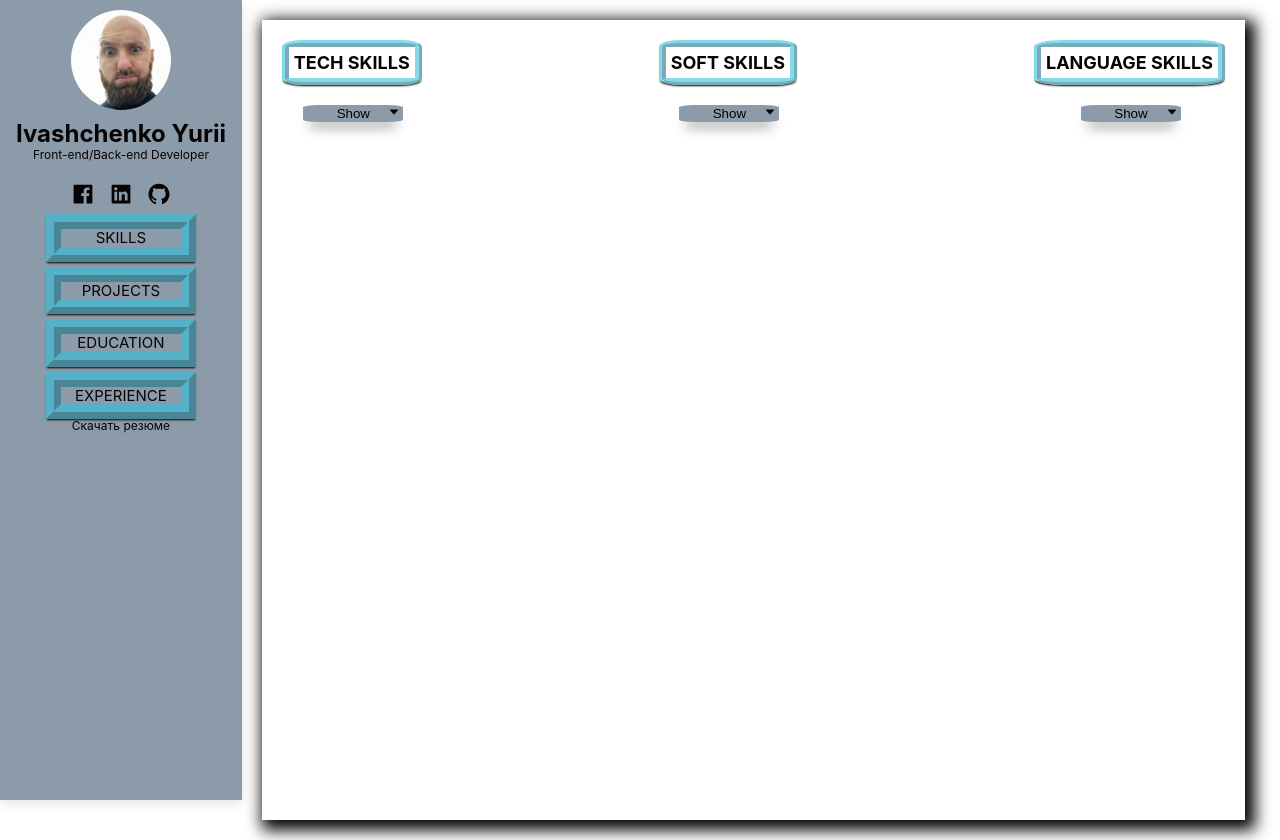
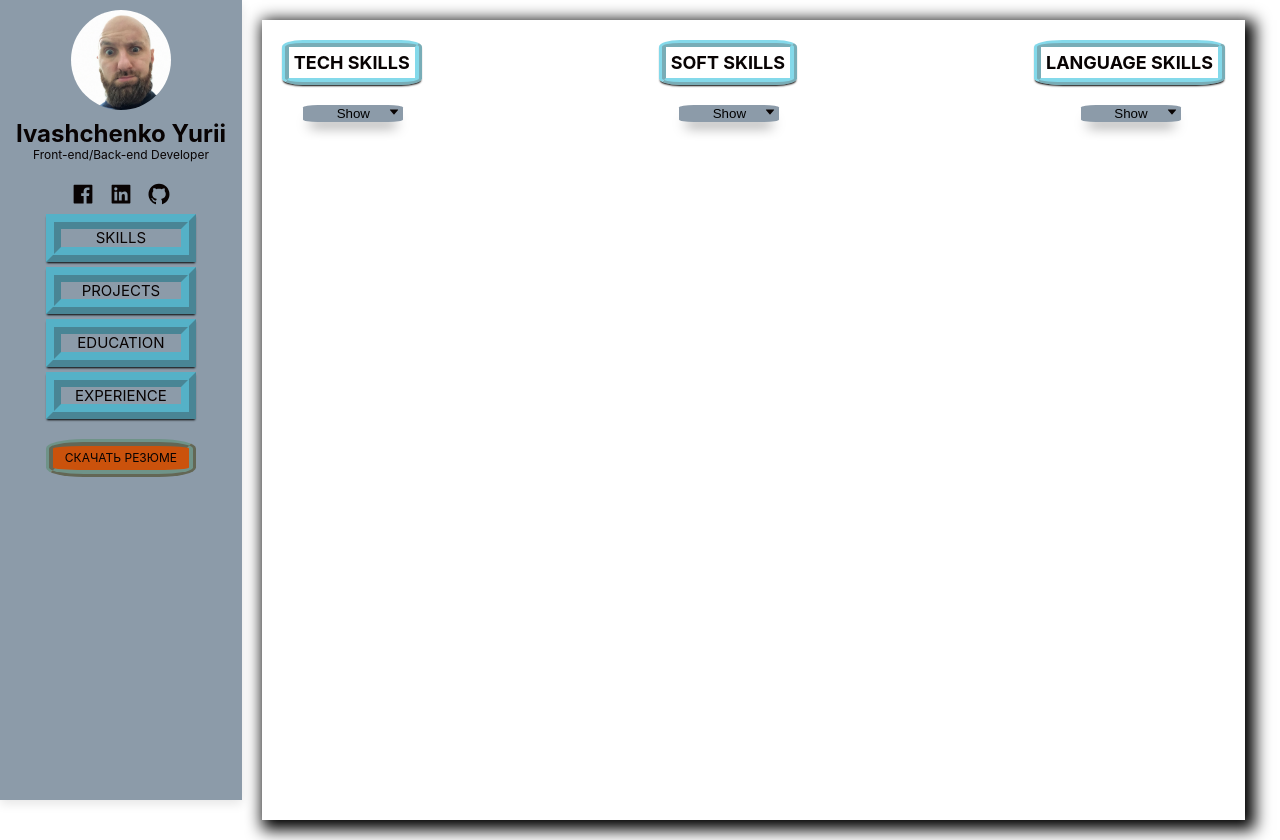
Before and after one commit to YuriiIva/my_own_presentation, a React (Create React App) app: page /skills in a window 1280 px wide. Built offline with nearby package versions, Linux system fonts and the light colour scheme.

Commit message:
fix button save  summary

```diff
--- a/src/components/Education/Education.module.css
+++ b/src/components/Education/Education.module.css
@@ -21,6 +21,11 @@
  }
  .title{
     text-align: center;
+    margin-top: 5px;
+    padding: 10px;
+    font-size: large;
+    font-weight: 600;
+box-shadow: 5px 5px 5px 0px rgb(160 216 232), inset 4px 4px 15px 0px #8f9ba8, 5px 5px 15px 5px rgba(0,0,0,0);
  }
 
  .edIT{
--- a/src/components/Main/Main.jsx
+++ b/src/components/Main/Main.jsx
@@ -65,7 +65,7 @@ const {opacity , transform} = useSpring({
        <Link to="/education" className={s.btn_li}>Education</Link>
        <Link to="/experience"className={s.btn_li}>Experience</Link>
 
-       <a href="../../pdf/Summary.pdf" download>Скачать резюме</a>
+       <a href="../../pdf/Summary.pdf" download className={s.sum_link}>Скачать резюме</a>
        {/* <DownloadLink
     label="Summary"
     filename="Summary.pdf"
--- a/src/components/Main/Main.module.css
+++ b/src/components/Main/Main.module.css
@@ -77,3 +77,14 @@ margin-top: 120px;
     align-items: center;
     justify-content: center;
 }
+.sum_link{
+    margin: 0 auto;
+    margin-top: 20px;
+    padding: 5px;
+
+    width: 150px;
+    border: 2mm ridge var(--border-color);
+    border-radius: 25%;
+    background-color: var(--orange-color);
+    text-transform: uppercase;
+}
--- a/src/components/Skills/Skills.module.css
+++ b/src/components/Skills/Skills.module.css
@@ -2,7 +2,7 @@
     margin: 20px;
     padding: 20px;
     box-shadow: 5px 5px 15px 5px #000000;
-    height: 100vh;
+    min-height: 100vh;
 }
 
 .main {
@@ -23,9 +23,12 @@
 }
 
 .item{
-    margin-left: 10px;
+    /* margin-left: 10px; */
+    margin-top: 5px;
+    padding: 10px;
     font-size: large;
     font-weight: 600;
+box-shadow: 5px 5px 5px 0px rgb(160 216 232), inset 4px 4px 15px 0px #8f9ba8, 5px 5px 15px 5px rgba(0,0,0,0);
 }
 .btn{
     text-align: center;
--- a/src/index.css
+++ b/src/index.css
@@ -8,6 +8,7 @@
   --green-color: rgb(5, 67, 66);
   --bar-color: rgb(140, 155, 169);
   --border-color: rgba(50, 192, 220, 0.6);
+  --orange-color: rgb(203, 82, 12)
 }
 
 body {
@@ -84,7 +85,7 @@ button{
 
 }
 .icons:hover,.icons:focus {
-  color: rgb(203, 82, 12);
+  color: var(--orange-color);
 }
 
 
```
